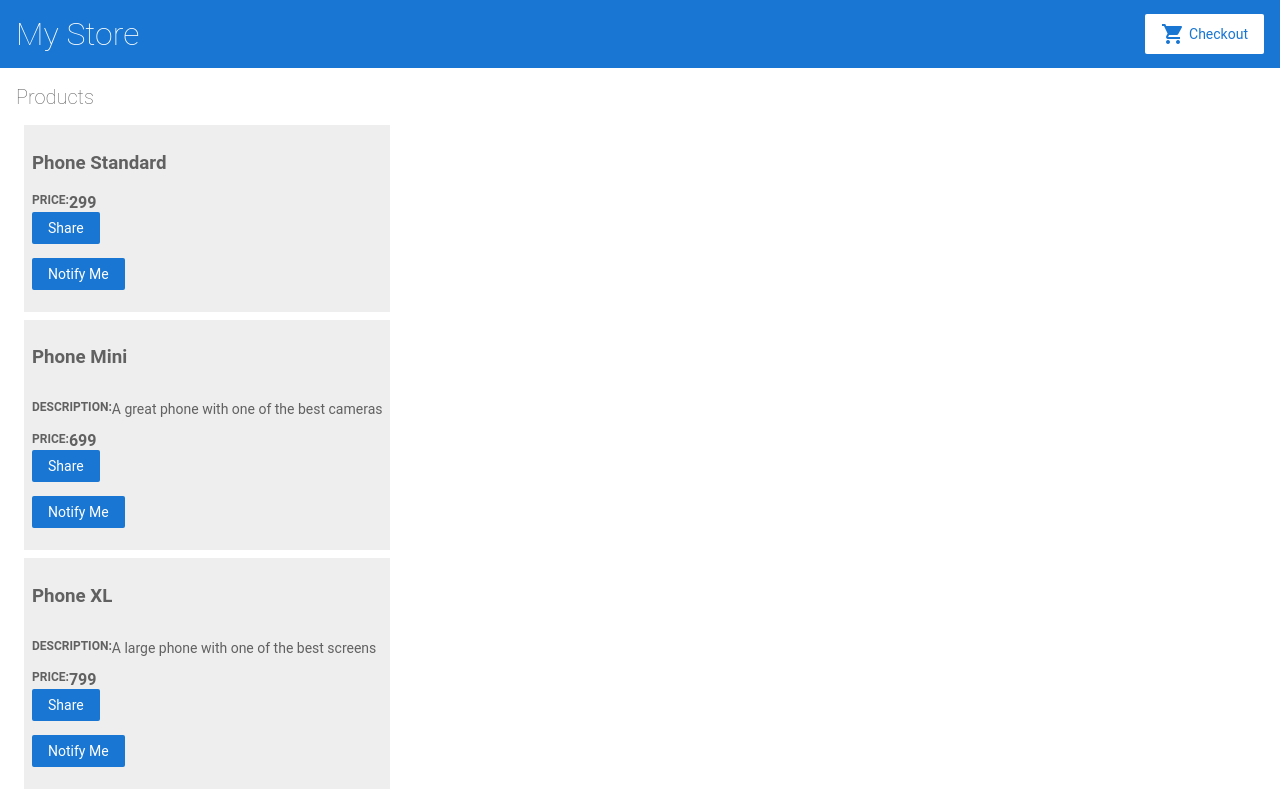
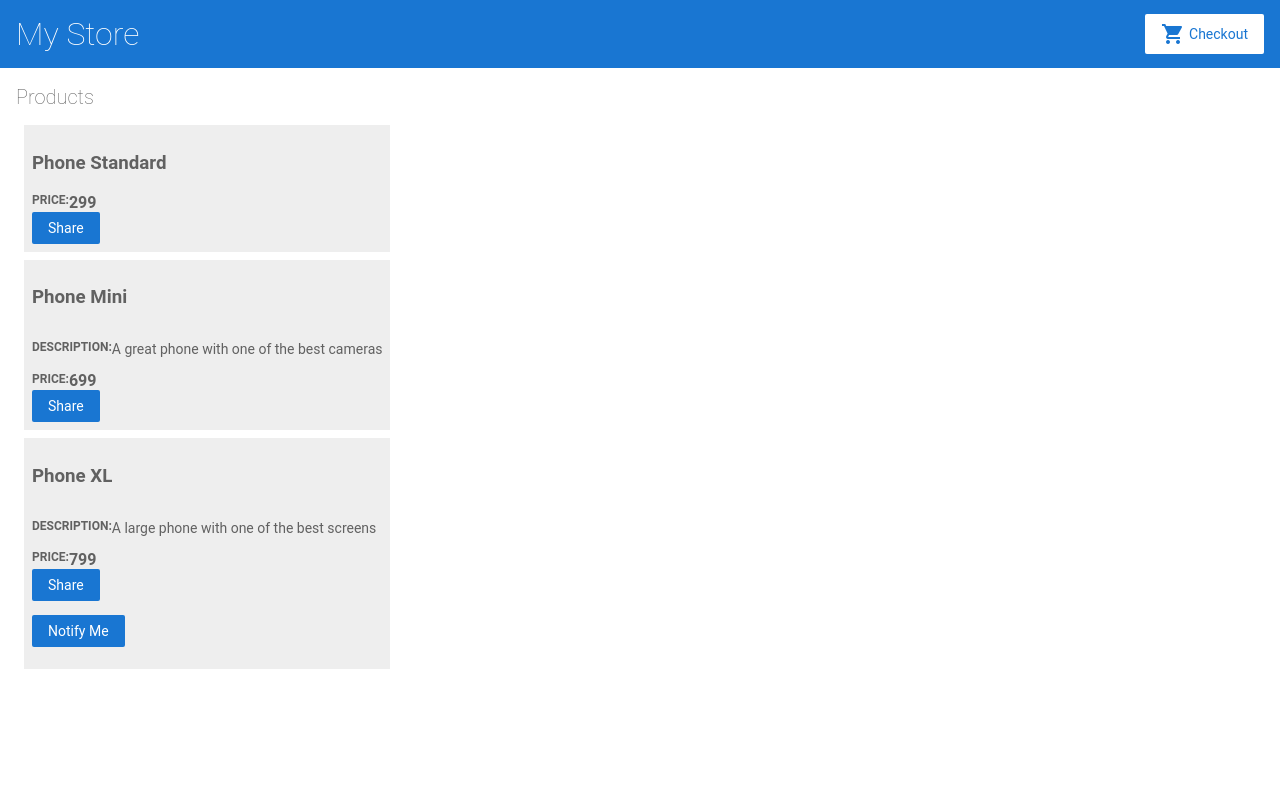
Before and after one commit to AdamWalkowski/angular-template, an Angular app: page / in a window 1280 px wide. Built offline with nearby package versions, Linux system fonts and the light colour scheme.

Commit message:
4 files modified

```diff
--- a/src/app/product-alerts/product-alerts.component.html
+++ b/src/app/product-alerts/product-alerts.component.html
@@ -1,3 +1,3 @@
-<p>
-  <button type="button">Notify Me</button>
+<p *ngIf="product && product.price > 700">
+  <button type="button" (click)="notify.emit()">Notify Me</button>
 </p>
--- a/src/app/product-alerts/product-alerts.component.ts
+++ b/src/app/product-alerts/product-alerts.component.ts
@@ -1,4 +1,4 @@
-import { Component, OnInit, Input } from '@angular/core';
+import { Component, OnInit, Input, Output, EventEmitter } from '@angular/core';
 import { Product } from '../products';
 
 @Component({
@@ -8,6 +8,8 @@
 })
 export class ProductAlertsComponent implements OnInit {
   @Input() product!: Product;
+  @Output() notify = new EventEmitter();
+
   constructor() {}
 
   ngOnInit(): void {
--- a/src/app/product-list/product-list.component.html
+++ b/src/app/product-list/product-list.component.html
@@ -11,7 +11,10 @@
     <strong name="product-price-field">{{ product.price }}</strong>
   </div>
   <button (click)="share()">Share</button>
-  <app-product-alerts [product]="product"></app-product-alerts>
+  <app-product-alerts
+    [product]="product"
+    (notify)="onNotify()"
+  ></app-product-alerts>
 </div>
 <!--
 Copyright Google LLC. All Rights Reserved.
--- a/src/app/product-list/product-list.component.ts
+++ b/src/app/product-list/product-list.component.ts
@@ -13,6 +13,10 @@
   share() {
     window.alert('The product has been shared!');
   }
+
+  onNotify() {
+    window.alert('You will be notified when the product goes on sale');
+  }
 }
 
 /*
```
